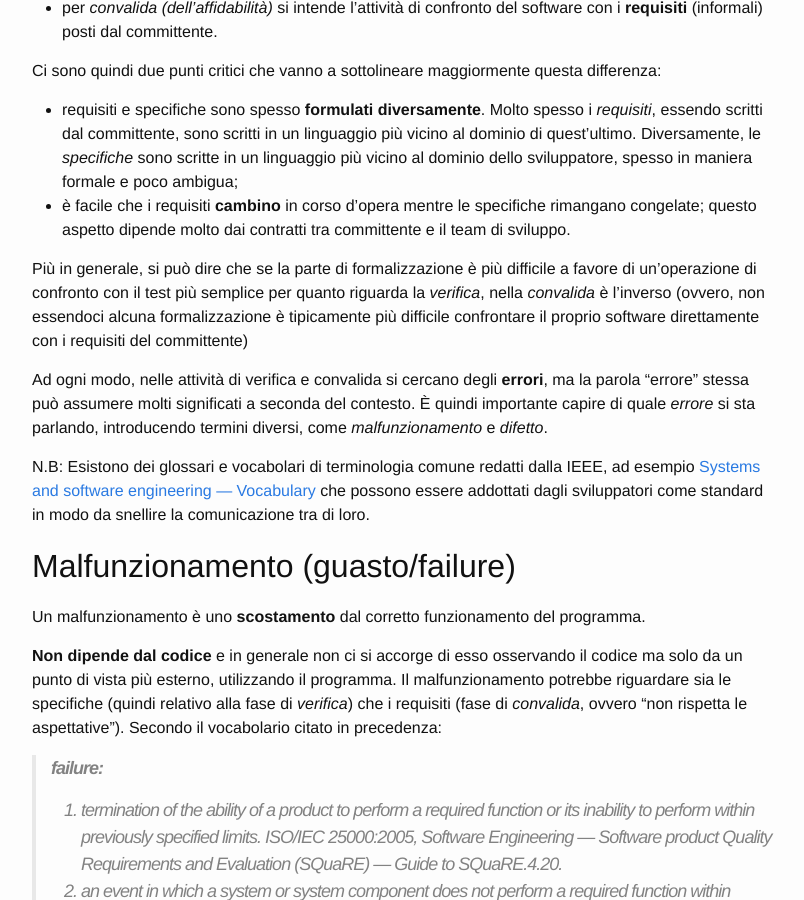
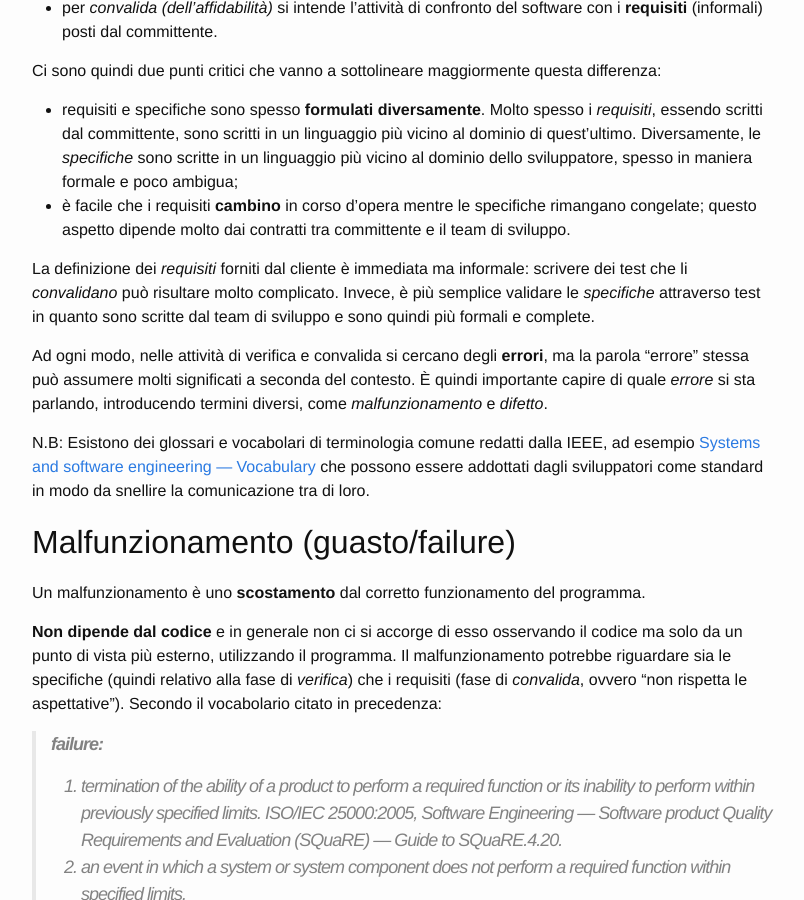
Before and after one commit to MarcoBuster/sweng, a Jekyll site: the page built from _posts/2022-11-23-verifica-convalida.md, in a window 1280 px wide and 900 px high, scrolled down 753 px. Shown: the whole window, without its empty margins (238-1042 px from the left). Built offline with Jekyll 4.4.1, drawn with Linux system fonts in a browser that asks for light colours; the table of contents is made by our own code.

Commit message:
Refactor 'test di verifica vs convalida' paragraph

```diff
--- a/_posts/2022-11-23-verifica-convalida.md
+++ b/_posts/2022-11-23-verifica-convalida.md
@@ -19,7 +19,8 @@ Molto spesso i _requisiti_, essendo scritti dal committente, sono scritti in un
 Diversamente, le _specifiche_ sono scritte in un linguaggio più vicino al dominio dello sviluppatore, spesso in maniera formale e poco ambigua;
 - è facile che i requisiti __cambino__ in corso d'opera mentre le specifiche rimangano congelate; questo aspetto dipende molto dai contratti tra committente e il team di sviluppo.
 
-Più in generale, si può dire che se la parte di formalizzazione è più difficile a favore di un'operazione di confronto con il test più semplice per quanto riguarda la _verifica_, nella _convalida_ è l'inverso (ovvero, non essendoci alcuna formalizzazione è tipicamente più difficile confrontare il proprio software direttamente con i requisiti del committente)
+La definizione dei _requisiti_ forniti dal cliente è immediata ma informale: scrivere dei test che li _convalidano_ può risultare molto complicato.
+Invece, è più semplice validare le _specifiche_ attraverso test in quanto sono scritte dal team di sviluppo e sono quindi più formali e complete.
 
 Ad ogni modo, nelle attività di verifica e convalida si cercano degli __errori__, ma la parola "errore" stessa può assumere molti significati a seconda del contesto.
 È quindi importante capire di quale _errore_ si sta parlando, introducendo termini diversi, come _malfunzionamento_ e _difetto_.
```
